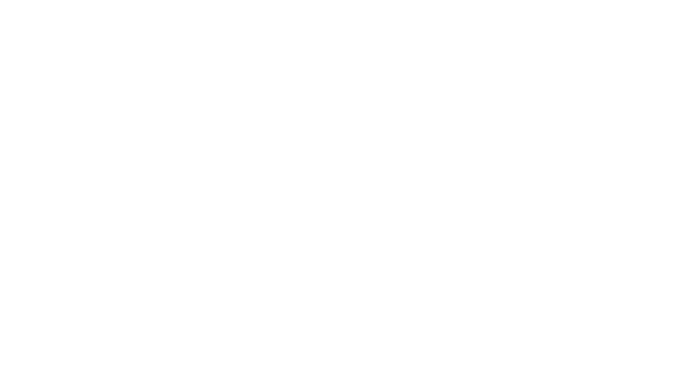
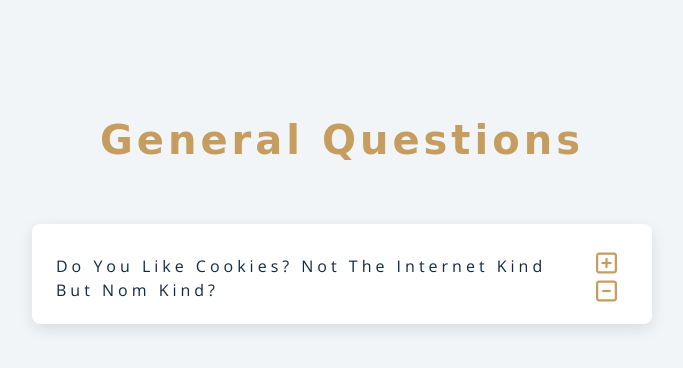
Before and after one commit to MongooseBJJ/jsquestions, a plain HTML site: page index.html in a window 1280 px wide. Shown: the whole page, without its empty margins (298-981 px from the left). Drawn offline with nearby package versions, Linux system fonts and the light colour scheme.

Commit message:
feat: building html

```diff
--- a/index.html
+++ b/index.html
@@ -5,11 +5,37 @@
     <meta charset="UTF-8">
     <meta http-equiv="X-UA-Compatible" content="IE=edge">
     <meta name="viewport" content="width=device-width, initial-scale=1.0">
-    <title>Document</title>
+    <script src="https://use.fontawesome.com/26a542beeb.js"></script>
+    <title>Questions</title>
+    <link rel="stylesheet" href="styles.css">
 </head>
 
 <body>
+    <section class="questions">
+        <div class="title">
+            <h2>general questions</h2>
+        </div>
+        <!--questions-->
+        <div class="section-center">
+            <!--single question-->
+            <article class="question">
+                <!--question title-->
+                <div class="question-title">
+                    <p>do you like cookies? Not the internet kind but nom kind?</p>
+                    <button type="button" class="question-btn">
+                        <span class="plus-icon">
+                            <i class="fa far fa-plus-square"></i>
+                        </span>
+                        <span class="minus-icon">
+                            <i class="fa far fa-minus-square"></i>
+                        </span>
+                    </button>
+                </div>
 
+            </article>
+            <!--end question-->
+        </div>
+    </section>
 </body>
 
 </html>
```
